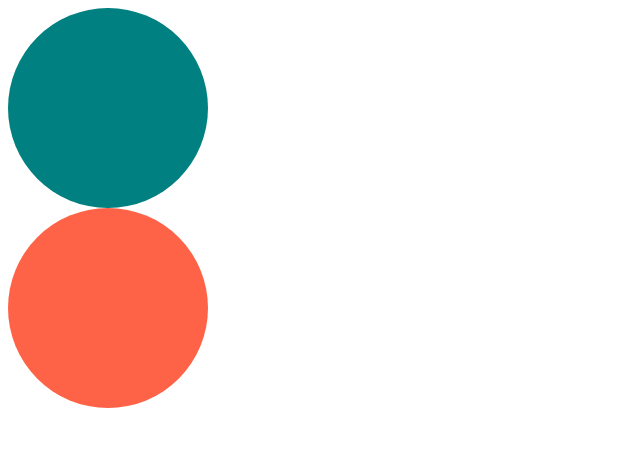
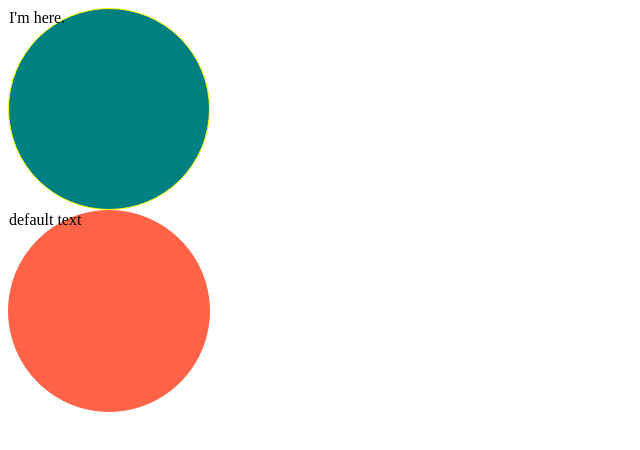
Before and after one commit to sujipark-fe/crypto-tracker, a React (Create React App) app: page / in a window 1280 px wide. Shown: the top 450 px of the page, without its empty margins (0-640 px from the left). Built offline with nearby package versions, Linux system fonts and the light colour scheme.

Commit message:
3. Optional Props

```diff
--- a/src/App.tsx
+++ b/src/App.tsx
@@ -4,8 +4,8 @@
 function App() {
   return (
     <div>
-      <Circle bgColor="teal"/>
-      <Circle bgColor="tomato"/>
+      <Circle bgColor="teal" borderColor="yellow" text="I'm here."></Circle>
+      <Circle bgColor="tomato" />
     </div>
   );
 }
--- a/src/Circle.tsx
+++ b/src/Circle.tsx
@@ -1,18 +1,30 @@
 import styled from "styled-components";
 
-interface CircleProps {
+interface ContainerProps {
   bgColor: string;
+  borderColor: string;
 }
 
-const Container = styled.div<CircleProps>`
+const Container = styled.div<ContainerProps>`
   width: 200px;
   height: 200px;
   background-color: ${(props) => props.bgColor};
   border-radius: 50%;
+  border: 1px solid ${(props) => props.borderColor};
 `;
 
-function Circle({ bgColor }: CircleProps) {
-  return <Container bgColor={bgColor} />;
+interface CircleProps {
+  bgColor: string;
+  borderColor?: string;
+  text?: string;
+}
+
+function Circle({ bgColor, borderColor, text = "default text" }: CircleProps) {
+  return (
+    <Container bgColor={bgColor} borderColor={borderColor ?? bgColor}>
+      {text}
+    </Container>
+  );
 }
 
 export default Circle;
```
